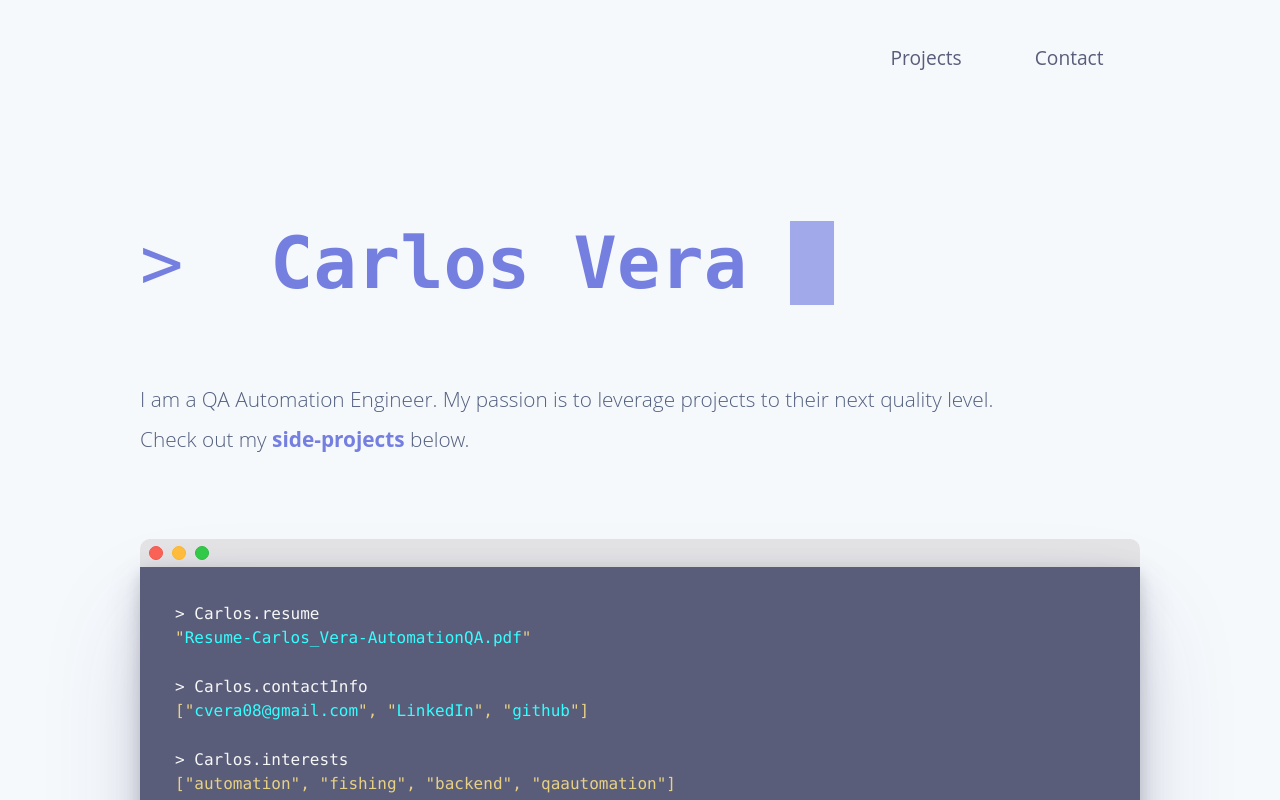
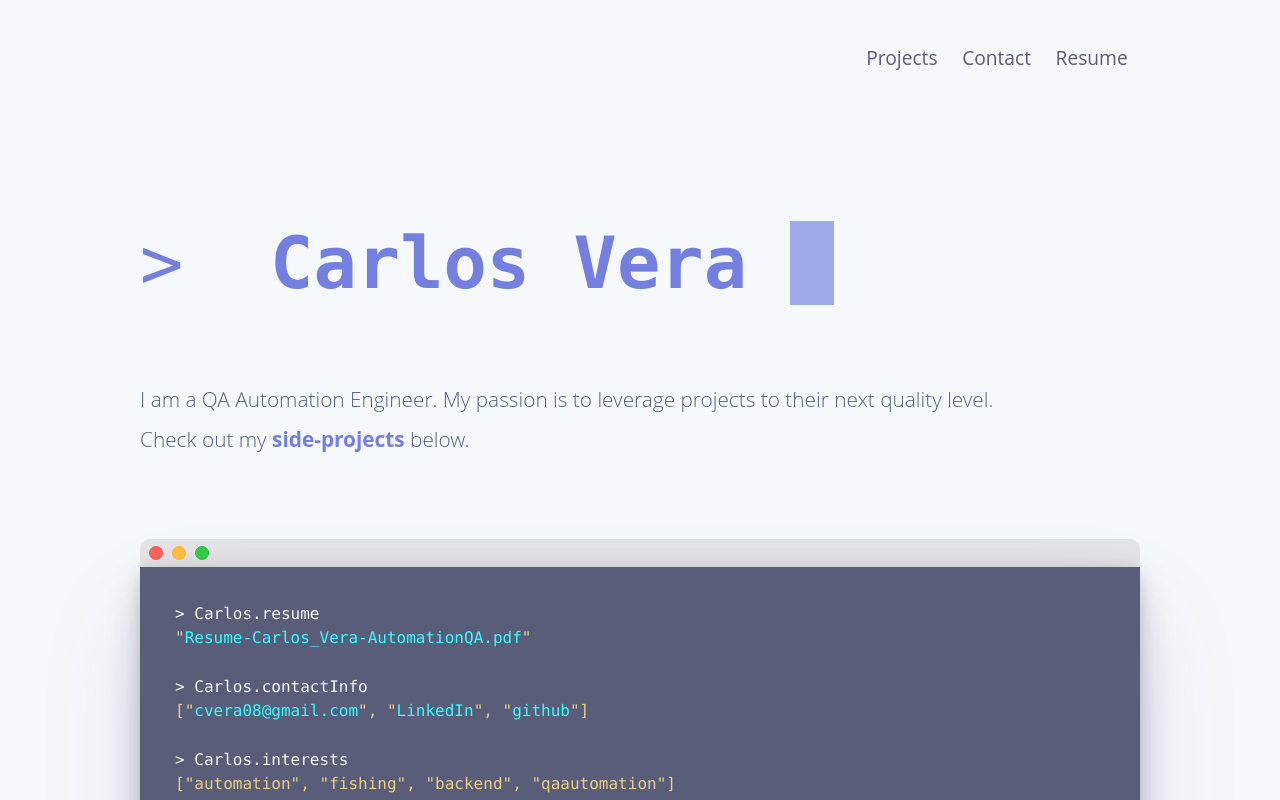
Before and after one commit to cvera08/CVeraPortfolio, a plain HTML site: page index.html in a window 1280 px wide. Shown: the top 800 px of the page. Drawn offline with nearby package versions, Linux system fonts and the light colour scheme; a web font is replaced by a local one.

Commit message:
:sparkles: feat: resume option in the navigation bar

```diff
--- a/index.html
+++ b/index.html
@@ -67,8 +67,11 @@
       <div data-reactid="3">
         <div class="home-container" data-reactid="4">
           <div class="navbar-container" data-reactid="5">
-            <nav class="navbar" data-reactid="6"><a href="#projects" data-reactid="7">Projects</a><a href="#contact"
-                data-reactid="8">Contact</a></nav>
+            <nav class="navbar" data-reactid="6">
+              <a href="#projects" data-reactid="7">Projects</a>
+              <a href="#contact" data-reactid="8">Contact</a>
+              <a href="/Resume-Carlos_Vera-AutomationQA.pdf" data-reactid="8">Resume</a>
+            </nav>
           </div>
           <div class="hero-container" data-reactid="9">
             <div class="hero-title" data-reactid="10">
@@ -94,8 +97,9 @@
                 <div data-reactid="27">
                   <div class="statement" data-reactid="34">
                     <div class="input-statement" data-reactid="35">Carlos.resume</div>
-                    <div class="return-statement" data-reactid="36">"<a rel="noopener" href="/Resume-Carlos_Vera-AutomationQA.pdf"
-                      target="_blank">Resume-Carlos_Vera-AutomationQA.pdf</a>"</div>
+                    <div class="return-statement" data-reactid="36">"<a rel="noopener"
+                        href="/Resume-Carlos_Vera-AutomationQA.pdf"
+                        target="_blank">Resume-Carlos_Vera-AutomationQA.pdf</a>"</div>
                   </div>
                   <div class="statement" data-reactid="31">
                     <div class="input-statement" data-reactid="32">Carlos.contactInfo</div>
```
